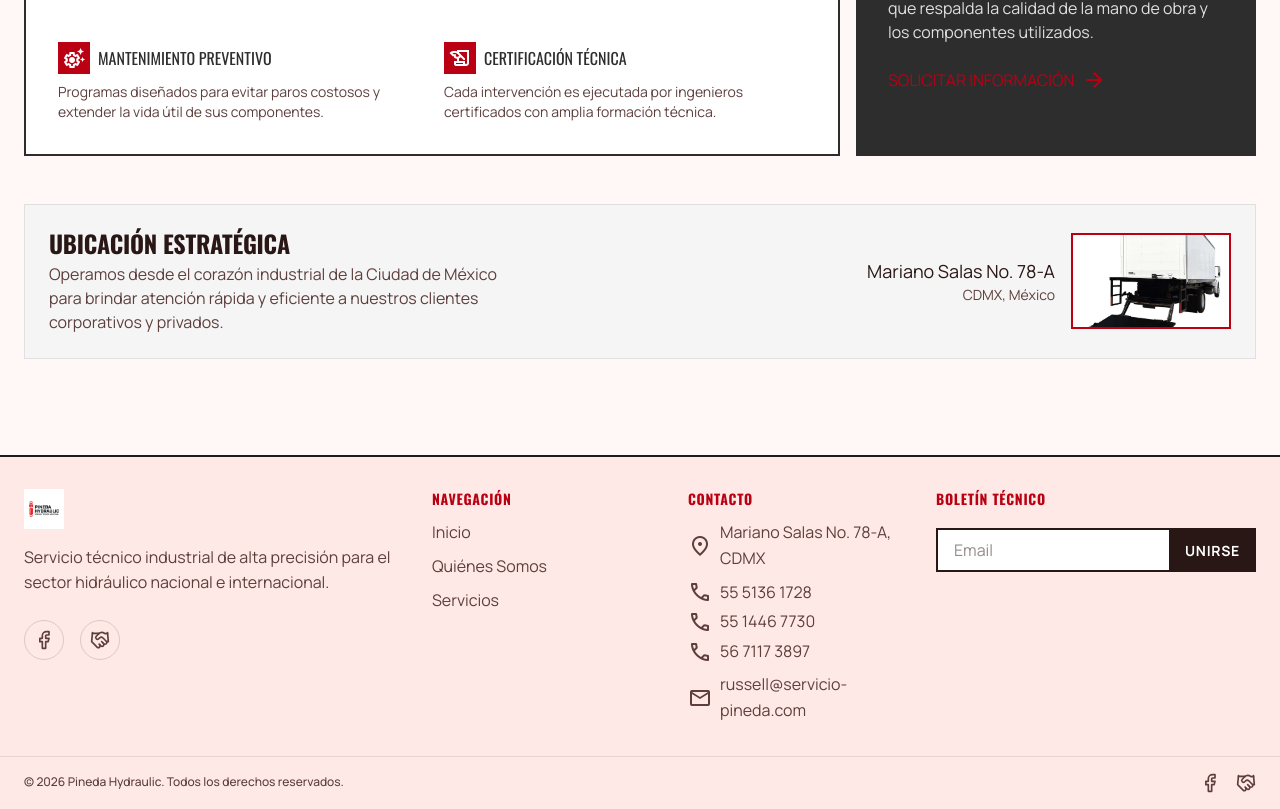
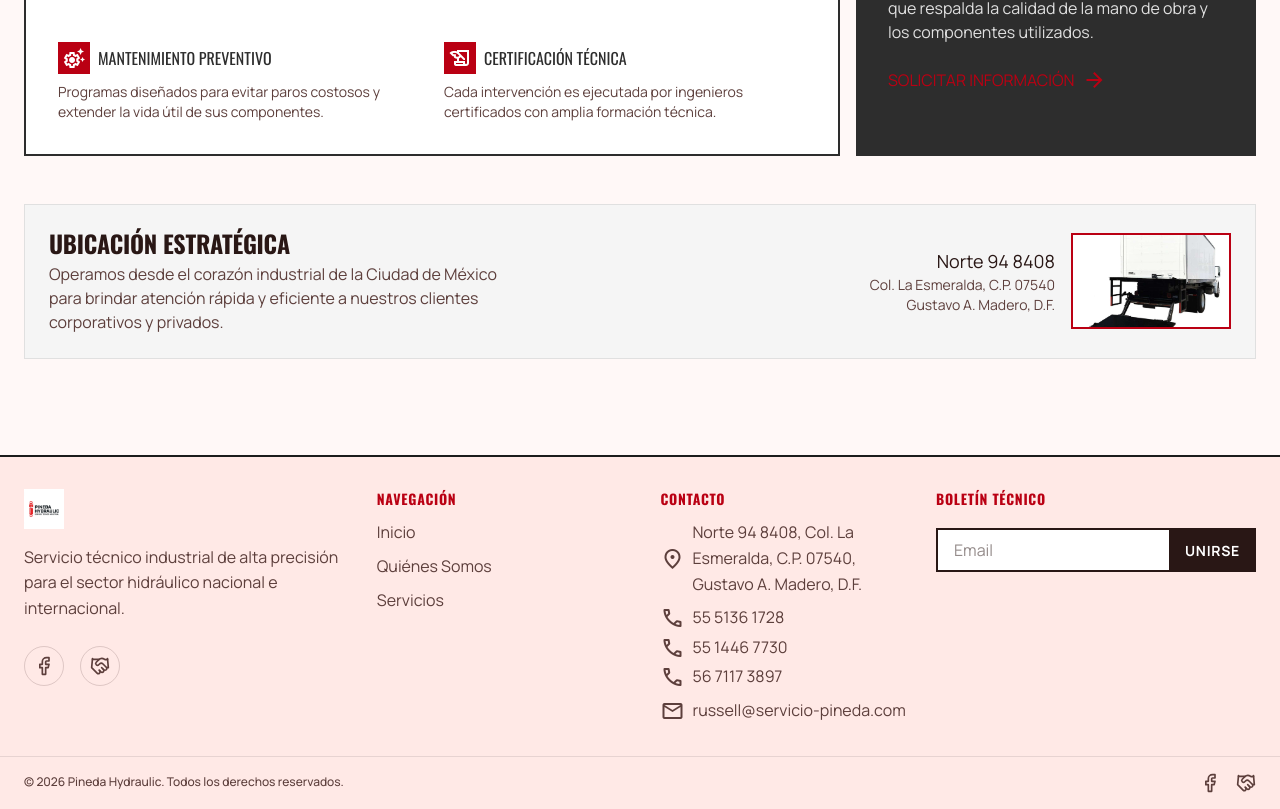
Before and after one commit to merolhack/servicio-pineda.com, a Next.js app: page /about in a window 1280 px wide. Shown: the part 1315-2124 px from the top of the page. Built offline with nearby package versions, Linux system fonts and the light colour scheme.

Commit message:
chore: update physical address to Norte 94 8408

```diff
--- a/app/about/page.tsx
+++ b/app/about/page.tsx
@@ -151,8 +151,9 @@ export default function About() {
         </div>
         <div className="flex flex-col md:flex-row items-center gap-md">
           <div className="text-center md:text-right">
-            <p className="font-label-bold text-lg">Mariano Salas No. 78-A</p>
-            <p className="text-sm text-on-surface-variant">CDMX, México</p>
+            <p className="font-label-bold text-lg">Norte 94 8408</p>
+            <p className="text-sm text-on-surface-variant">Col. La Esmeralda, C.P. 07540</p>
+            <p className="text-sm text-on-surface-variant">Gustavo A. Madero, D.F.</p>
           </div>
           <div className="h-24 w-40 relative border-2 border-primary overflow-hidden">
             <Image
--- a/app/contact/page.tsx
+++ b/app/contact/page.tsx
@@ -23,7 +23,7 @@ export default function Contact() {
               <span className="material-symbols-outlined text-primary text-3xl">location_on</span>
               <div>
                 <span className="font-label-bold text-label-bold block uppercase mb-xs tracking-wider">Ubicación</span>
-                <p className="font-body-md text-body-md text-on-surface-variant">Mariano Salas No. 78-A, Ciudad de México, CP 07800</p>
+                <p className="font-body-md text-body-md text-on-surface-variant">Norte 94 8408, Col. La Esmeralda, C.P. 07540, Gustavo A. Madero, D.F.</p>
               </div>
             </div>
             <div className="flex items-start gap-md p-lg border border-[#E0E0E0] bg-surface-container-low">
--- a/components/Footer.tsx
+++ b/components/Footer.tsx
@@ -90,7 +90,7 @@ export function Footer() {
             </h5>
             <span className="font-body-md text-body-md text-on-surface-variant flex items-center gap-2">
               <span className="material-symbols-outlined text-sm">location_on</span>
-              Mariano Salas No. 78-A, CDMX
+              Norte 94 8408, Col. La Esmeralda, C.P. 07540, Gustavo A. Madero, D.F.
             </span>
             <div className="flex flex-col gap-1">
               <span className="font-body-md text-body-md text-on-surface-variant flex items-center gap-2">
```
